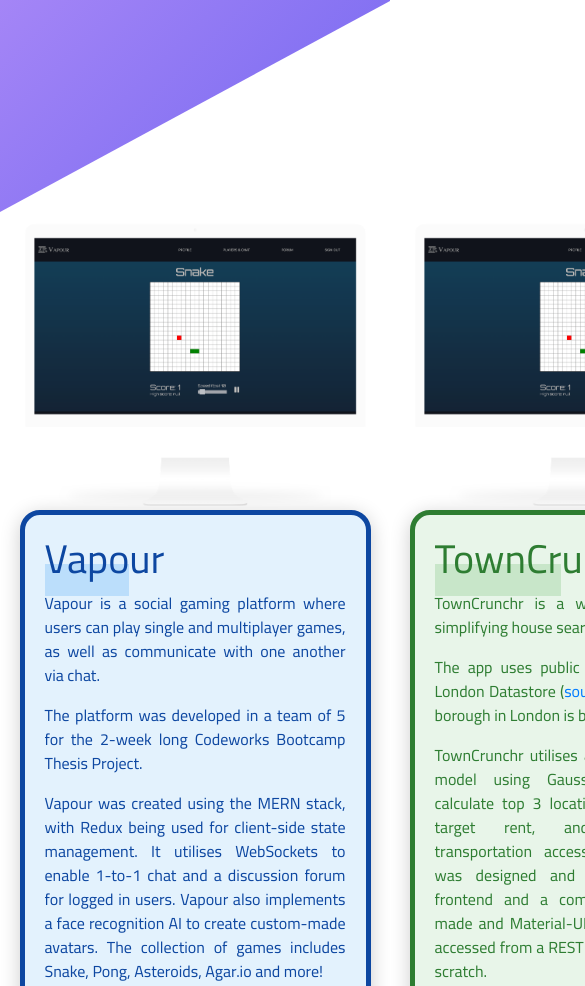
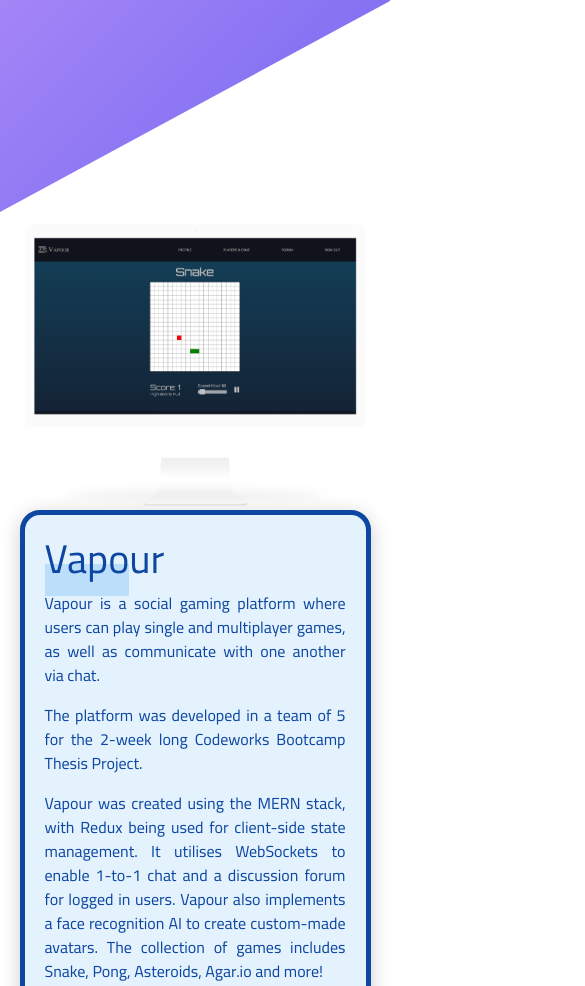
Before and after one commit to Selerski/portfolio, a website: page index.html in a window 390 px wide. Shown: the part 632-1618 px from the top of the page, 585 px wide, since content can reach past the window. Drawn offline with nearby package versions, Linux system fonts and the light colour scheme; a script that the page names is missing.

Commit message:
pre-deploy commit

```diff
--- a/index.css
+++ b/index.css
@@ -188,7 +188,6 @@
 }
 
 .row > img.project {
-  /* height: 60vh; */
   width: 40vw;
 }
 
@@ -284,5 +283,31 @@
   section {
     padding: 10px;
   }
+  #portfolio {
+    padding: 0;
+    margin: 0;
+    width: 100%;
+    height: 100%;
+    -webkit-perspective: 0;
+    perspective: 0;
+  }
+  #slideContainer {
+    width: 100%;
+    height: 100%;
+    display: flex;
+    flex-direction: column;
+    position: relative;
+  }
+
+  .page1,
+  .page2 {
+    height: 100%;
+    width: 100%;
+    position: relative;
+  }
+
+  .page2 {
+    left: 0%;
+  }
 
 }
```
Also changed, not shown: index.html (+0 -28 lines).
